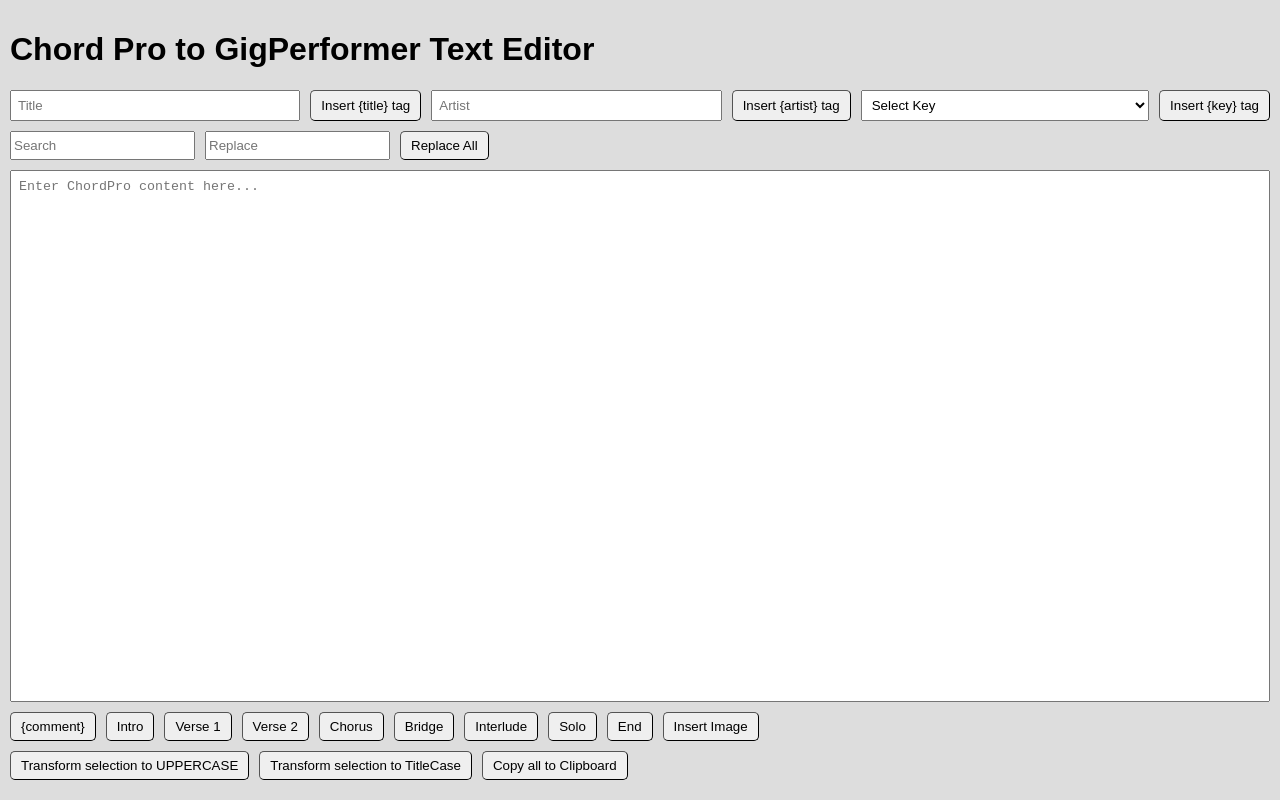
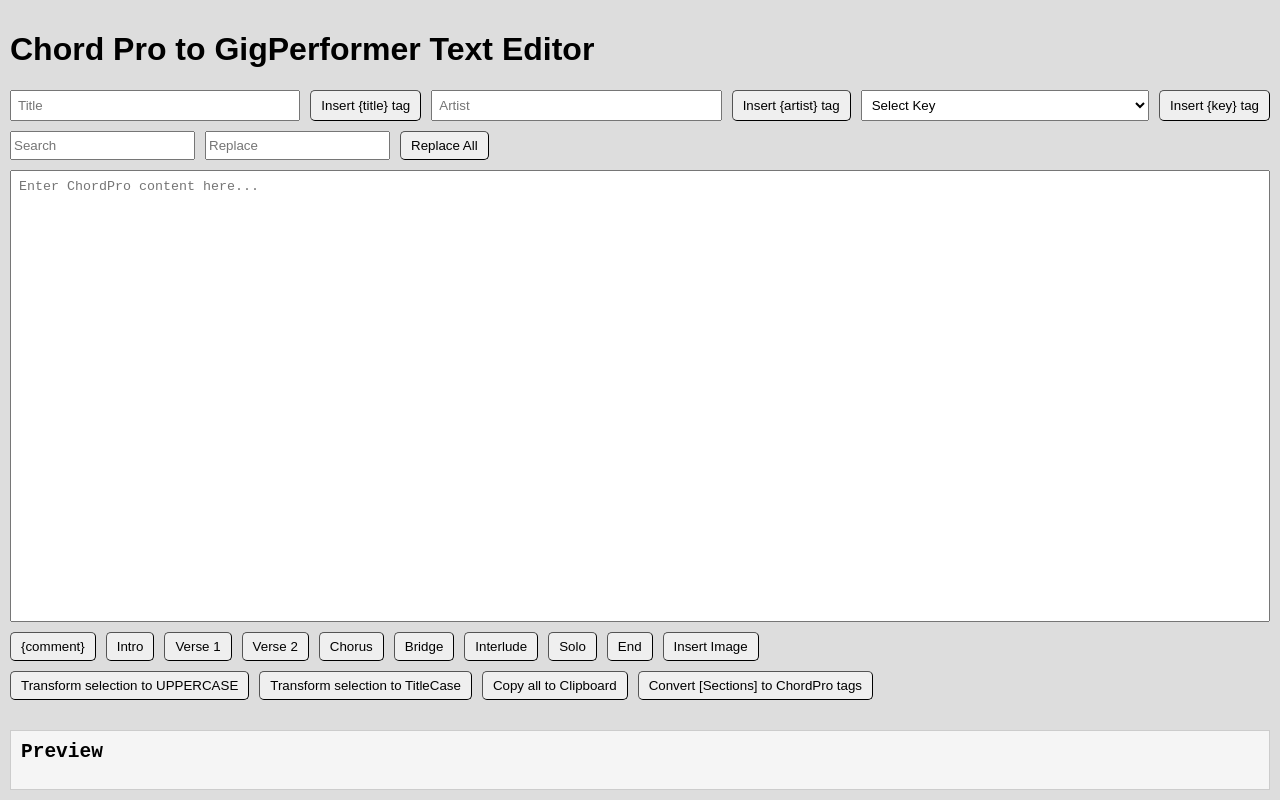
Before and after one commit to aaronortiz/chordpro-editor, a React (Vite) app: page / in a window 1280 px wide. Built offline with nearby package versions, Linux system fonts and the light colour scheme.

Commit message:
Live Preview section

```diff
--- a/src/components/ChordProEditor.tsx
+++ b/src/components/ChordProEditor.tsx
@@ -14,6 +14,8 @@
   const [replace, setReplace] = useState<string>('');
   const editorRef = useRef<HTMLTextAreaElement | null>(null);
   const fileInputRef = useRef<HTMLInputElement | null>(null);
+
+  const sectionCountsRef = useRef<Record<string, number>>({});
 
   const transformSelection = (transformFn: (s: string) => string) => {
     const textarea = editorRef.current;
@@ -84,7 +86,6 @@
       const escaped = escapeFilenameForBash(file.name);
       insertTextAtCursor(`{image: ${escaped}}\n`);
     }
-    // Reset the input value so selecting the same file again still triggers onChange
     if (fileInputRef.current) {
       fileInputRef.current.value = '';
     }
@@ -127,6 +128,30 @@
     'Abm'
   ];
 
+  const chordRegex =
+    /^[A-G](#|b)?(m|5|7|maj7|sus2|sus4|dim|m7b5)?(\/[A-G](#|b)?(m|5|7|maj7|sus2|sus4|dim|m7b5)?)?$/;
+
+  const convertSquareBrackets = () => {
+    const newContent = content.replace(/\[([^\]]+)\]/g, (match, p1) => {
+      const trimmed = p1.trim();
+      if (chordRegex.test(trimmed)) return match;
+
+      const sectionKey = trimmed.toLowerCase();
+      const currentCount = sectionCountsRef.current[sectionKey] ?? 0;
+      const newCount = currentCount + 1;
+      sectionCountsRef.current[sectionKey] = newCount;
+
+      const titleCaseName = toTitleCase(trimmed);
+      const upperCaseName = trimmed.toUpperCase();
+      const numberedTitleCase = newCount > 1 ? `${titleCaseName} ${newCount}` : titleCaseName;
+      const numberedUpperCase = newCount > 1 ? `${upperCaseName} ${newCount}` : upperCaseName;
+
+      return `{songPartName: ${numberedTitleCase}}\n${numberedUpperCase}:\n`;
+    });
+
+    setContent(newContent);
+  };
+
   return (
     <div className="container">
       <h1>Chord Pro to GigPerformer Text Editor</h1>
@@ -156,7 +181,13 @@
       <textarea
         ref={editorRef}
         value={content}
-        onChange={(e) => setContent(e.target.value)}
+        onChange={(e) => {
+          const newContent = e.target.value;
+          setContent(newContent);
+          if (newContent.trim() === '') {
+            sectionCountsRef.current = {};
+          }
+        }}
         placeholder="Enter ChordPro content here..."
       />
 
@@ -190,6 +221,13 @@
           Transform selection to TitleCase
         </button>
         <button onClick={copyToClipboard}>Copy all to Clipboard</button>
+        <button onClick={convertSquareBrackets}>Convert [Sections] to ChordPro tags</button>
+      </div>
+
+      {/* Live Preview Panel */}
+      <div className="preview">
+        <h2>Preview</h2>
+        <pre>{content}</pre>
       </div>
     </div>
   );
--- a/src/index.css
+++ b/src/index.css
@@ -50,3 +50,17 @@
   border-radius: 5px;
   border-width: 0.5px;
 }
+
+.preview {
+  margin-top: 20px;
+  padding: 10px;
+  background-color: #f5f5f5;
+  border: 1px solid #ccc;
+  font-family: monospace;
+  white-space: pre-wrap;
+  max-height: 300px;
+  overflow-y: auto;
+}
+.preview h2 {
+  margin-top: 0;
+}
```
